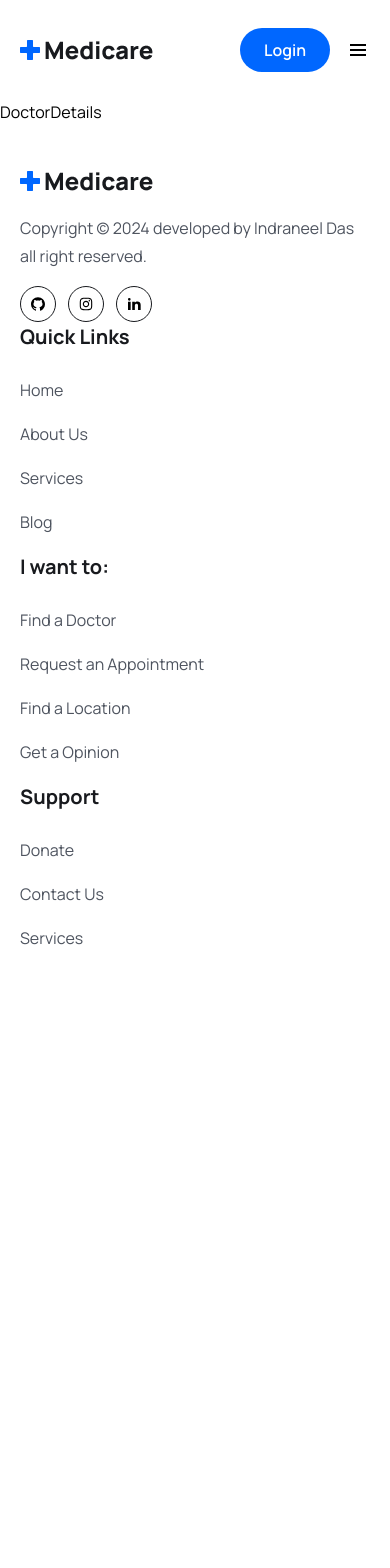
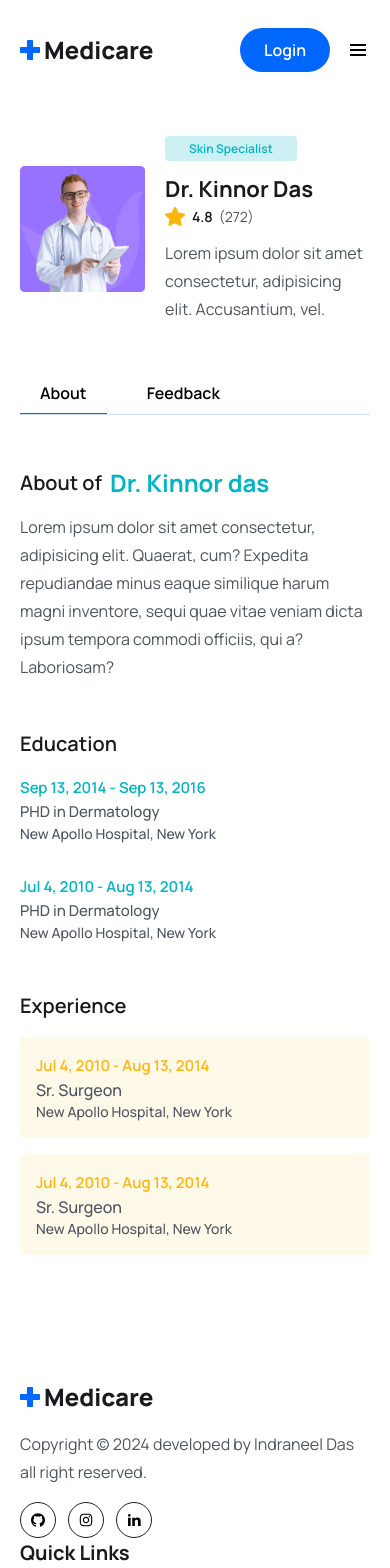
Before and after one commit to EncodeNeel/Medicare, a React (Vite) app in the folder frontend/: page /doctors/1 in a window 390 px wide. Shown: the top 1568 px of the page. Before the commit the page ends 1032 px from the top, so only its background shows below. Built offline with nearby package versions, Linux system fonts and the light colour scheme; the HTML template or start-up script is replaced by a standard one.

Commit message:
Add DoctorAbout component and tab functionality in DoctorDetails

```diff
--- a/frontend/src/assets/data/doctors.js
+++ b/frontend/src/assets/data/doctors.js
@@ -5,8 +5,8 @@
 export const doctors = [
   {
     id: "01",
-    name: "Dr. W.A.Singh",
-    specialization: "Surgeon",
+    name: "Dr. Nandita Singh",
+    specialization: "Dentist",
     avgRating: 4.8,
     totalRating: 272,
     photo: doctorImg01,
@@ -15,8 +15,8 @@
   },
   {
     id: "02",
-    name: "Dr.U.K Nath",
-    specialization: "Neurologist",
+    name: "Dr. W.A.Singh",
+    specialization: "Medicine",
     avgRating: 4.8,
     totalRating: 272,
     photo: doctorImg02,
--- /dev/null
+++ b/frontend/src/pages/Doctors/DoctorAbout.jsx
@@ -0,0 +1,90 @@
+import { formateDate } from "../../utils/FormateDate";
+
+const DoctorAbout = () => {
+  return (
+    <div>
+      <div>
+        <h3 className="text-[20px] leading-[30px] text-headingColor font-semibold flex items-center gap-2">
+          About of
+          <span className="text-irisBlueColor font-bold text-[24px] leading-9">
+            Dr. Kinnor das
+          </span>
+        </h3>
+        <p className="text__para">
+          Lorem ipsum dolor sit amet consectetur, adipisicing elit. Quaerat,
+          cum? Expedita repudiandae minus eaque similique harum magni inventore,
+          sequi quae vitae veniam dicta ipsum tempora commodi officiis, qui a?
+          Laboriosam?
+        </p>
+      </div>
+
+      <div className="mt-12">
+        <h3 className="text-[20px] leading-[30px] text-headingColor font-semibold">
+          Education
+        </h3>
+
+        <ul className="pt-4 md:p-5">
+          <li className="flex flex-col sm:flex-row sm:justify-between sm:items-end md:gap-5 mb-[30px]">
+            <div>
+              <span className="text-irisBlueColor text-[15px] leading-6 font-semibold">
+                {formateDate("9-13-2014")} - {formateDate("9-13-2016")}
+              </span>
+              <p className="text-[15px] leading-6 font-medium text-textColor">
+                PHD in Dermatology
+              </p>
+            </div>
+            <p className="text-[14px] leading-5 font-medium text-textColor">
+              New Apollo Hospital, New York
+            </p>
+          </li>
+          <li className="flex flex-col sm:flex-row sm:justify-between sm:items-end md:gap-5 mb-[30px]">
+            <div>
+              <span className="text-irisBlueColor text-[15px] leading-6 font-semibold">
+                {formateDate("7-04-2010")} - {formateDate("8-13-2014")}
+              </span>
+              <p className="text-[15px] leading-6 font-medium text-textColor">
+                PHD in Dermatology
+              </p>
+            </div>
+            <p className="text-[14px] leading-5 font-medium text-textColor">
+              New Apollo Hospital, New York
+            </p>
+          </li>
+        </ul>
+      </div>
+
+      <div className="mt-12"></div>
+      <h3 className="text-[20px] leading-[30px] text-headingColor font-semibold">
+        Experience
+      </h3>
+      <ul className="grid sm:grid-cols-2 gap-[30px] pt-4 md:p-5">
+        <li className="p-4 rounded bg-[#fff9ea]">
+          <span className="text-yellowColor text-[15px] leading-6 font-semibold">
+            {formateDate("7-04-2010")} - {formateDate("8-13-2014")}
+          </span>
+          <p className="text-[16px] leading-6 font-medium text-textColor">
+            Sr. Surgeon
+          </p>
+          <p className="text-[14px] leading-5 font-medium text-textColor">
+            New Apollo Hospital, New York
+          </p>
+        </li>
+      </ul>
+      <ul className="grid sm:grid-cols-2 gap-[30px] pt-4 md:p-5">
+        <li className="p-4 rounded bg-[#fff9ea]">
+          <span className="text-yellowColor text-[15px] leading-6 font-semibold">
+            {formateDate("7-04-2010")} - {formateDate("8-13-2014")}
+          </span>
+          <p className="text-[16px] leading-6 font-medium text-textColor">
+            Sr. Surgeon
+          </p>
+          <p className="text-[14px] leading-5 font-medium text-textColor">
+            New Apollo Hospital, New York
+          </p>
+        </li>
+      </ul>
+    </div>
+  );
+};
+
+export default DoctorAbout;
--- a/frontend/src/pages/Doctors/DoctorDetails.jsx
+++ b/frontend/src/pages/Doctors/DoctorDetails.jsx
@@ -1,7 +1,78 @@
-import React from "react";
+import React, { useState } from "react";
+import doctorImg from "../../assets/images/doctor-img02.png";
+import starIcon from "../../assets/images/Star.png";
+import DoctorAbout from "./DoctorAbout";
+import Feedback from "./Feedback";
 
 const DoctorDetails = () => {
-  return <div>DoctorDetails</div>;
+  const [tab, setTab] = useState("about");
+
+  return (
+    <section>
+      <div className="max-w-[1170px] px-5 mx-auto">
+        <div className="grid md:grid-cols-3 gap-[50px]">
+          <div className="md:col-span-2">
+            <div className="flex items-center gap-5">
+              <figure className="max-w-[200px] max-h-[200px]">
+                <img src={doctorImg} alt="" className="w-full" />
+              </figure>
+              <div>
+                <span className="bg-[#CCF0F3] text-irisBlueColor py-1 px-6 lg:py-2 lg:px-6 text-[12px] leading-4 lg:text-[16px] lg:leading-7 font-semibold rounded">
+                  Skin Specialist
+                </span>
+                <h3 className="text-headingColor text-[22px] leading-9 mt-3 font-bold">
+                  Dr. Kinnor Das
+                </h3>
+                <div className="flex items-center gap-[6px]">
+                  <span className="flex items-center gap-[6px] text-[14px] leading-5 lg:text-[16px] lg:leading-7 font-semibold text-headingColor">
+                    <img src={starIcon} alt="" />
+                    4.8
+                  </span>
+                  <span className="text-[14px] leading-5 lg:text-[16px] lg:leading-7 font-[400] text-textColor">
+                    (272)
+                  </span>
+                </div>
+                <p className="text__para text-[14px] leading-6 md:text-[15px] lg:max-w-[390px]">
+                  Lorem ipsum dolor sit amet consectetur, adipisicing elit.
+                  Accusantium, vel.
+                </p>
+              </div>
+            </div>
+
+            <div className="mt-[50px] border-b border-solid border-[#0066ff34]">
+              <button
+                onClick={() => setTab("about")}
+                className={`py-2 px-5 mr-5 text-[16px] font-semibold ${
+                  tab === "about"
+                    ? "border-b border-solid border-primaryColor"
+                    : ""
+                }`}
+              >
+                About
+              </button>
+              <button
+                onClick={() => setTab("feedback")}
+                className={`py-2 px-5 mr-5 text-[16px] font-semibold ${
+                  tab === "feedback"
+                    ? "border-b border-solid border-primaryColor"
+                    : ""
+                }`}
+              >
+                Feedback
+              </button>
+            </div>
+
+            <div className="mt-[50px]">
+              {tab === "about" && <DoctorAbout />}
+              {tab === "feedback" && <Feedback />}
+            </div>
+          </div>
+
+          <div></div>
+        </div>
+      </div>
+    </section>
+  );
 };
 
 export default DoctorDetails;
--- a/frontend/src/pages/Doctors/Doctors.jsx
+++ b/frontend/src/pages/Doctors/Doctors.jsx
@@ -1,7 +1,50 @@
-import React from "react";
+import DoctorCard from "./../../components/Doctors/DoctorCard";
+import { doctors } from "./../../assets/data/doctors";
+import Testimonial from "../../components/Testimonal/Testimonial";
 
 const Doctors = () => {
-  return <div>Doctors</div>;
+  return (
+    <>
+      <section className="bg-[#fff9ea]">
+        <div className="container text-center">
+          <h2 className="heading">Find a Doctor</h2>
+          <div className="max-w-[570px] mt-[30px] mx-auto bg-[#0066ff2c] rounded-md flex items-center justify-between">
+            <input
+              type="search"
+              className="py-4 pl-4 pr-2 bg-transparent w-full focus:outline-none cursor-pointer placeholder:text-textColor"
+              placeholder="Search Doctor"
+            />
+            <button className="btn mt-0 rounded-[0px] rounded-r-md">
+              Search
+            </button>
+          </div>
+        </div>
+      </section>
+
+      <section>
+        <div className="container">
+          <div className="grid grid-cols-1 sm:grid-cols-2 md:grid-cols-3 lg:grid-cols-4 gap-5 ">
+            {doctors.map((doctor) => (
+              <DoctorCard key={doctor.id} doctor={doctor} />
+            ))}
+          </div>
+        </div>
+      </section>
+      <section>
+        <div className="container">
+          <div className="xl:w-[470px] mx-auto">
+            <h2 className="heading text-center">What our patient say</h2>
+            <p className="text__para text-center">
+              World-class care for everyone. Our Health System offers unmatched,
+              expert health care.
+            </p>
+          </div>
+
+          <Testimonial />
+        </div>
+      </section>
+    </>
+  );
 };
 
 export default Doctors;
--- /dev/null
+++ b/frontend/src/pages/Doctors/Feedback.jsx
@@ -0,0 +1,7 @@
+import React from "react";
+
+const Feedback = () => {
+  return <div>Feedback</div>;
+};
+
+export default Feedback;
--- a/frontend/src/pages/Services.jsx
+++ b/frontend/src/pages/Services.jsx
@@ -1,7 +1,18 @@
-import React from "react";
+import { services } from "../assets/data/services";
+import ServiceCard from "../components/Services/ServiceCard";
 
 const Services = () => {
-  return <div>Services</div>;
+  return (
+    <section>
+      <div className="container">
+        <div className="grid grid-cols-1 md:grid-cols-2 lg:grid-cols-3 gap-5 lg:gap-[30px] ">
+          {services.map((item, index) => (
+            <ServiceCard item={item} index={index} key={index} />
+          ))}
+        </div>
+      </div>
+    </section>
+  );
 };
 
 export default Services;
--- /dev/null
+++ b/frontend/src/utils/formateDate.js
@@ -0,0 +1,6 @@
+export const formateDate = (date, config) => {
+  const defaultOptions = { day: "numeric", month: "short", year: "numeric" };
+  const options = config ? config : defaultOptions;
+
+  return new Date(date).toLocaleDateString("en-US", options);
+};
```
